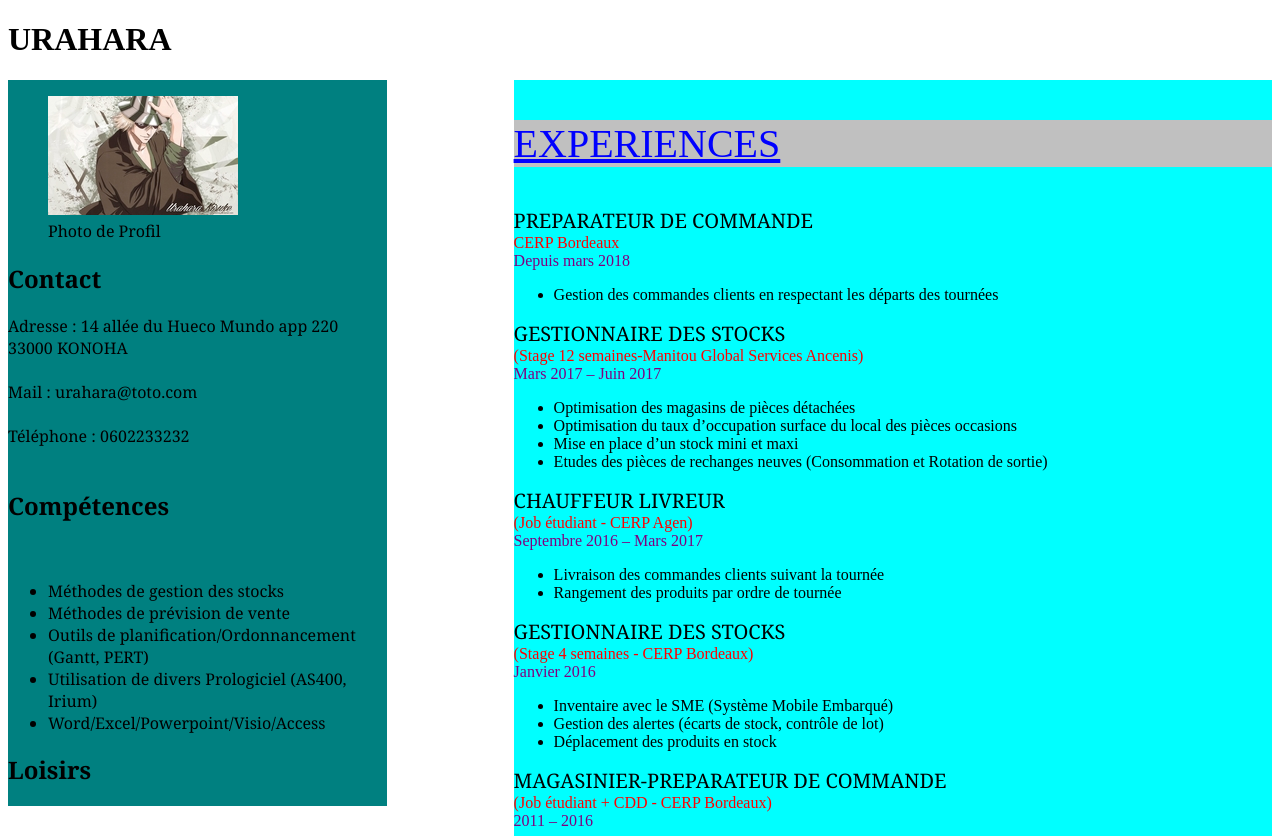
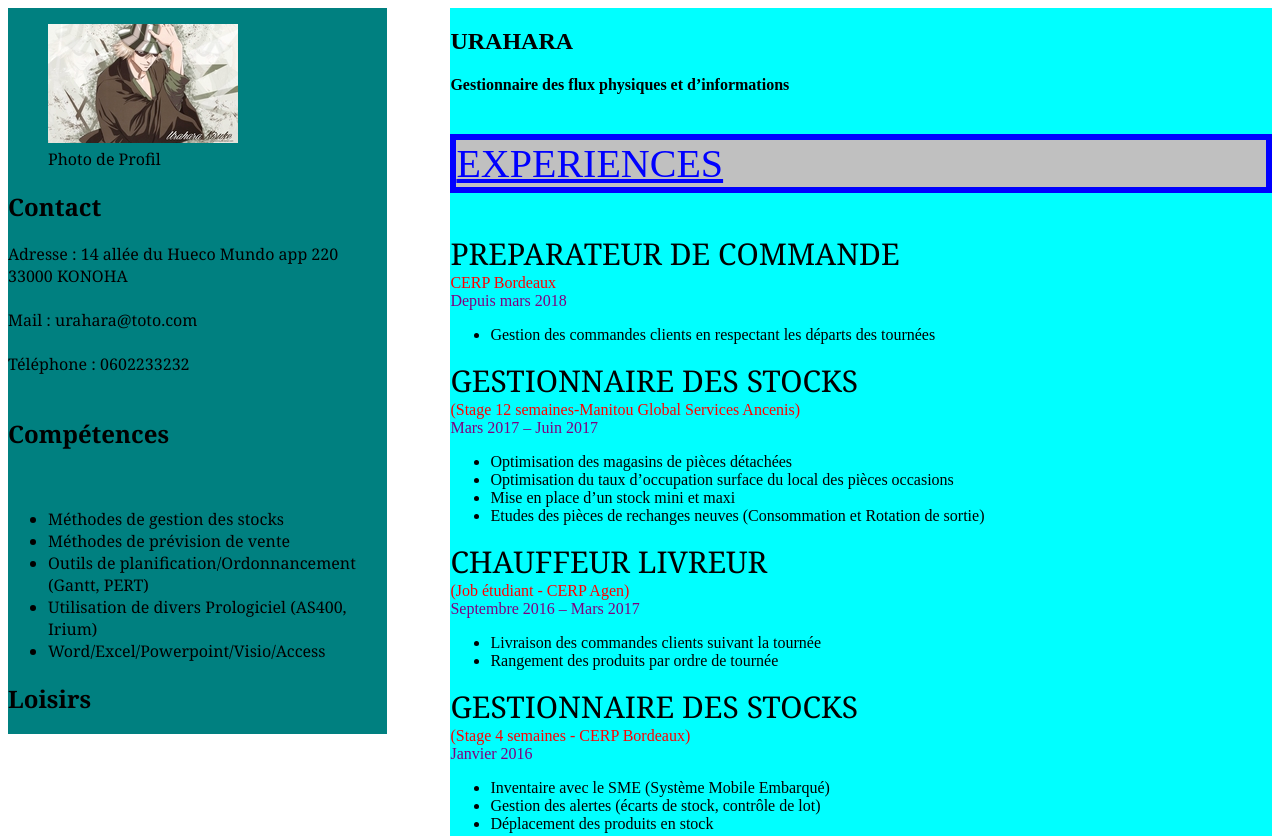
Before and after one commit to OnizukaSenseii/CV_exo, a plain HTML site: page CV.html in a window 1280 px wide. Shown: the top 836 px of the page. Drawn offline with Linux system fonts and the light colour scheme.

Commit message:
Section
Correction des erreurs de code

```diff
--- a/CV.html
+++ b/CV.html
@@ -8,7 +8,7 @@
     </head>
 
     <body>
-    	<h1>URAHARA</h1>
+
 
     		<section id="lisiere">
 
@@ -51,6 +51,9 @@
 
 
     	<section id ="informations">
+
+    		<h1>URAHARA <br/></h1>
+    			<h4>Gestionnaire des flux physiques et d’informations</h4>
 
        		<p class="TitreCV">EXPERIENCES</p>
 
--- a/style.css
+++ b/style.css
@@ -11,15 +11,15 @@ body
 	float: left;
 	width: 30%; /* largeur de la secteur*/
 	background-color: teal;
-	font-size: 16px;
 	font-family : Georgia ;
+	max-height: auto;
 
 }
 
 #informations /* sélectionne les titres h3 dans l'ID informations*/
 {
 	float: right;
-	width: 60%;
+	width: 65%;
 	background-color: aqua;
 
     /*word-wrap: break-word;*/
@@ -33,11 +33,12 @@ body
 	font-size: 40px;
 	font-family : "Times New Roman";
 	color: blue;
+	border : 6px,  blue, solid;
 }
 
 .poste
 {
-	font-size: 20px;
+	font-size: 30px;
 	font-family : Georgia ;
 }
 
@@ -49,12 +50,12 @@ body
     font-weight: bold;
 }
 
-.missions
+/*.missions
 {
 	font-size: 12px;
 	font-family : Georgia;
-	color: yellow;
-}
+	color: white;
+}/*/
 
 .etablissement
 {
```
